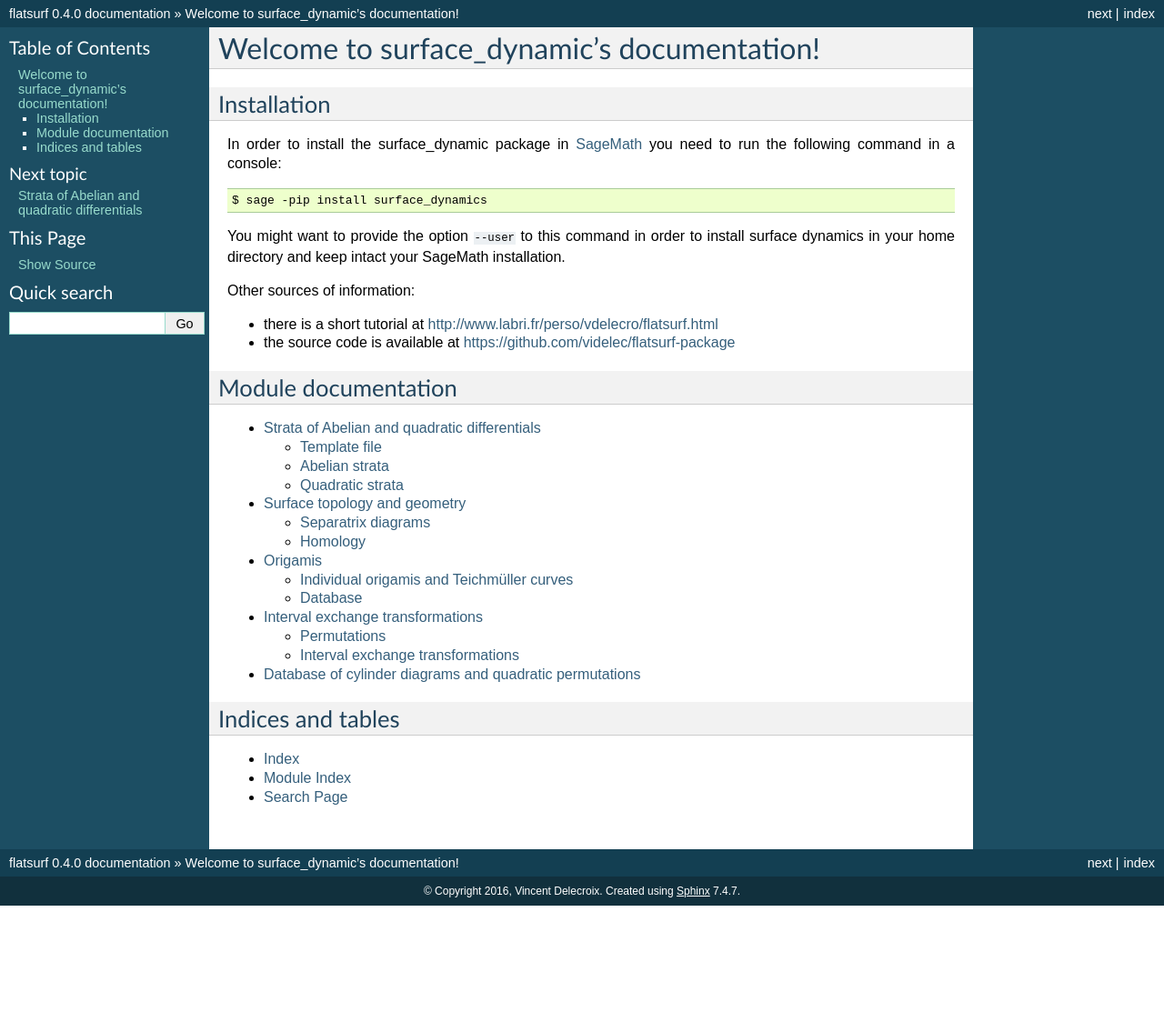
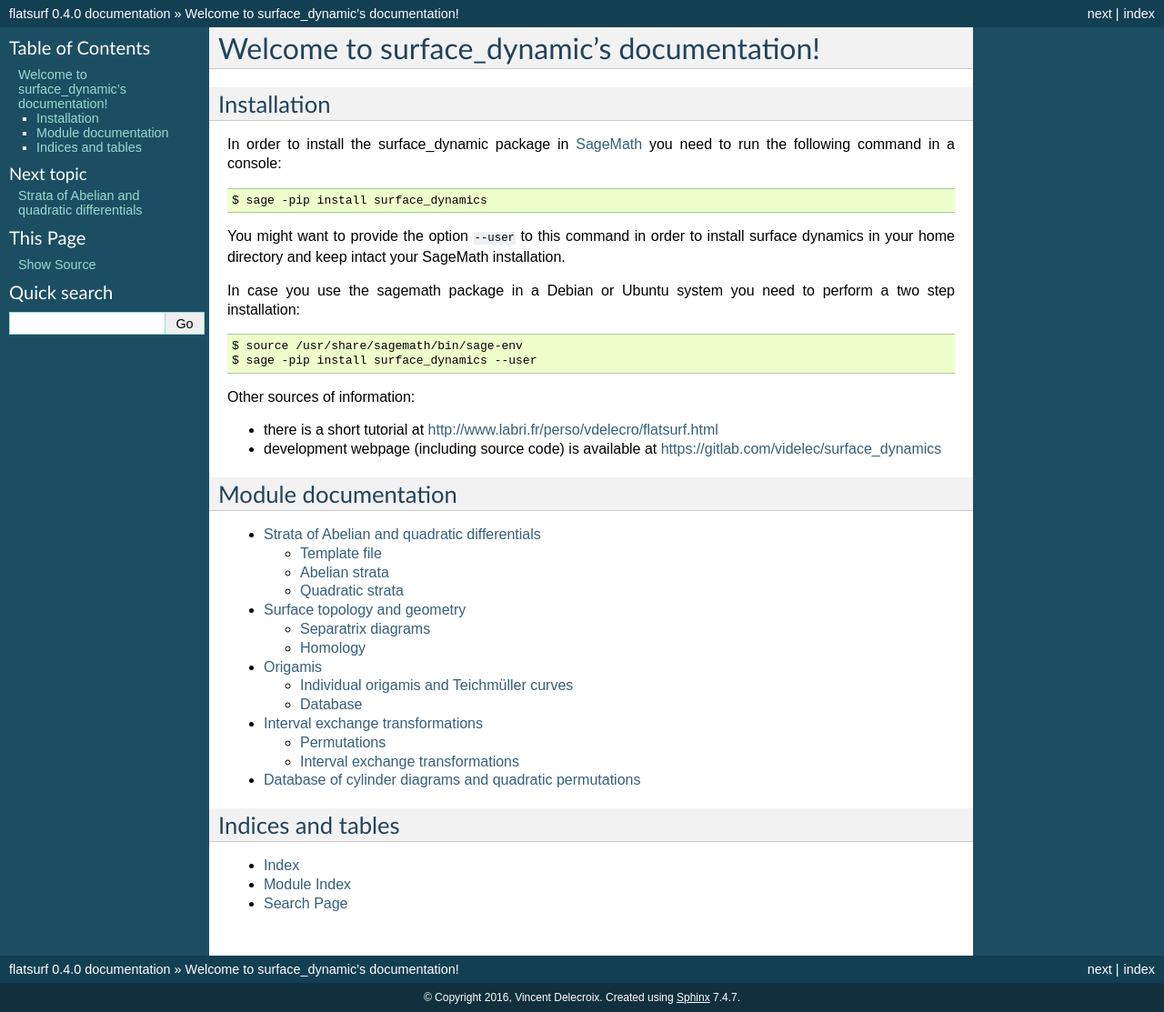
Before and after one commit to flatsurf/surface-dynamics, a Sphinx documentation site: the page built from doc/source/index.rst, in a window 1280 px wide. Shown: the whole page at 91% size. Built offline with Sphinx 7.4.7, drawn with Linux system fonts in a browser that asks for light colours; before the commit the page ends 996 px from its top, so only the background shows below that.

Commit message:
Debian install + website in index.rst

```diff
--- a/doc/source/index.rst
+++ b/doc/source/index.rst
@@ -12,11 +12,18 @@ you need to run the following command in a console::
 You might want to provide the option ``--user`` to this command in order to install
 surface dynamics in your home directory and keep intact your SageMath installation.
 
+In case you use the sagemath package in a Debian or Ubuntu system you need to perform
+a two step installation::
+
+    $ source /usr/share/sagemath/bin/sage-env
+    $ sage -pip install surface_dynamics --user
+
 Other sources of information:
 
 - there is a short tutorial at http://www.labri.fr/perso/vdelecro/flatsurf.html
 
-- the source code is available at https://github.com/videlec/flatsurf-package
+- development webpage (including source code) is available at
+  https://gitlab.com/videlec/surface_dynamics
 
 Module documentation
 --------------------
```
